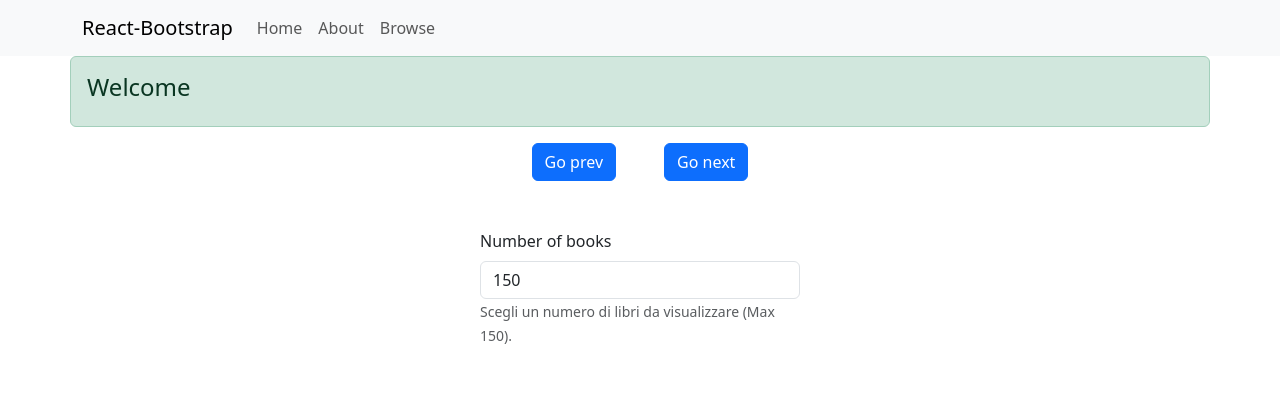
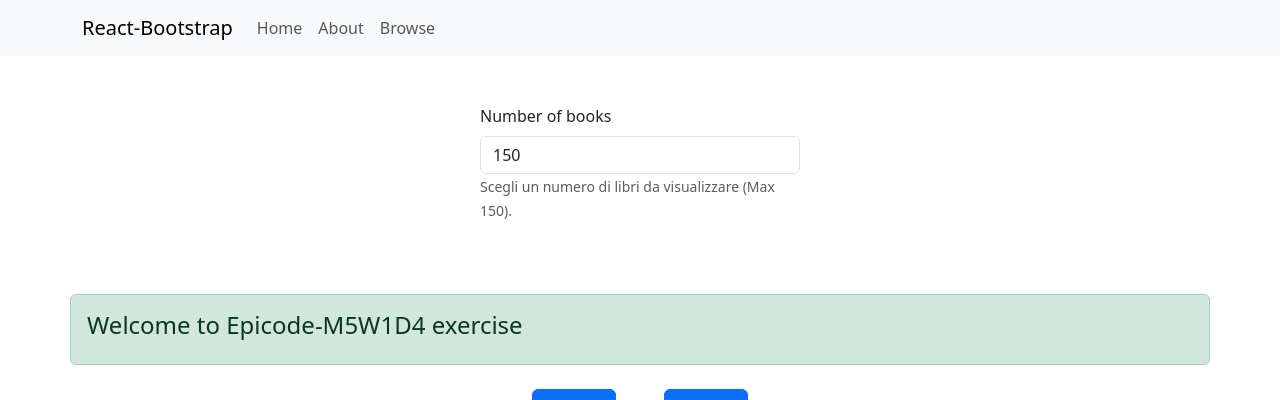
Before and after one commit to MarcheseLeo/Epicode-M5W1D4, a React (Vite) app: page / in a window 1280 px wide. Shown: the top 400 px of the page. Built offline with nearby package versions, Linux system fonts and the light colour scheme.

Commit message:
some changes

```diff
--- a/package.json
+++ b/package.json
@@ -10,6 +10,11 @@
     "preview": "vite preview"
   },
   "dependencies": {
+    "@fortawesome/fontawesome-svg-core": "^7.2.0",
+    "@fortawesome/free-brands-svg-icons": "^7.2.0",
+    "@fortawesome/free-regular-svg-icons": "^7.2.0",
+    "@fortawesome/free-solid-svg-icons": "^7.2.0",
+    "@fortawesome/react-fontawesome": "^3.3.1",
     "bootstrap": "^5.3.8",
     "react": "^19.2.5",
     "react-bootstrap": "^2.10.10",
--- a/src/components/myMain/MyMain.jsx
+++ b/src/components/myMain/MyMain.jsx
@@ -57,6 +57,15 @@ export const MyMain = () => {
     }
     return (
         <>
+            <Form className='w-25 mx-auto my-5'>
+                <Form.Group className="mb-3">
+                    <Form.Label>Number of books</Form.Label>
+                    <Form.Control type="number" value={length} min={1} max={150} onChange={handleLengthChange}/>
+                    <Form.Text className="text-muted">
+                        Scegli un numero di libri da visualizzare (Max 150).
+                    </Form.Text>
+                </Form.Group>
+            </Form>
             <Container>
                 <Row>
                     <Welcome />
@@ -66,15 +75,6 @@ export const MyMain = () => {
                     </Col>
                 </Row>
             </Container>
-            <Form className='w-25 mx-auto my-5'>
-                <Form.Group className="mb-3">
-                    <Form.Label>Number of books</Form.Label>
-                    <Form.Control type="number" value={length} min={1} max={150} onChange={handleLengthChange}/>
-                    <Form.Text className="text-muted">
-                        Scegli un numero di libri da visualizzare (Max 150).
-                    </Form.Text>
-                </Form.Group>
-            </Form>
             <AllTheBooks
                 title={list[index].title}
                 books={list[index].books.slice(0, length).reverse()}
--- a/src/components/welcome/Welcome.jsx
+++ b/src/components/welcome/Welcome.jsx
@@ -3,8 +3,8 @@ import Alert from 'react-bootstrap/Alert';
 
 export const Welcome = () => {
     return (
-        <Alert variant="success">
-            <Alert.Heading>Welcome</Alert.Heading>
+        <Alert variant="success" className='my-4'>
+            <Alert.Heading>Welcome to Epicode-M5W1D4 exercise</Alert.Heading>
         </Alert>
     )
 }
```
Also changed, not shown: 1 other file (tests, documents, lock files or other folders).
